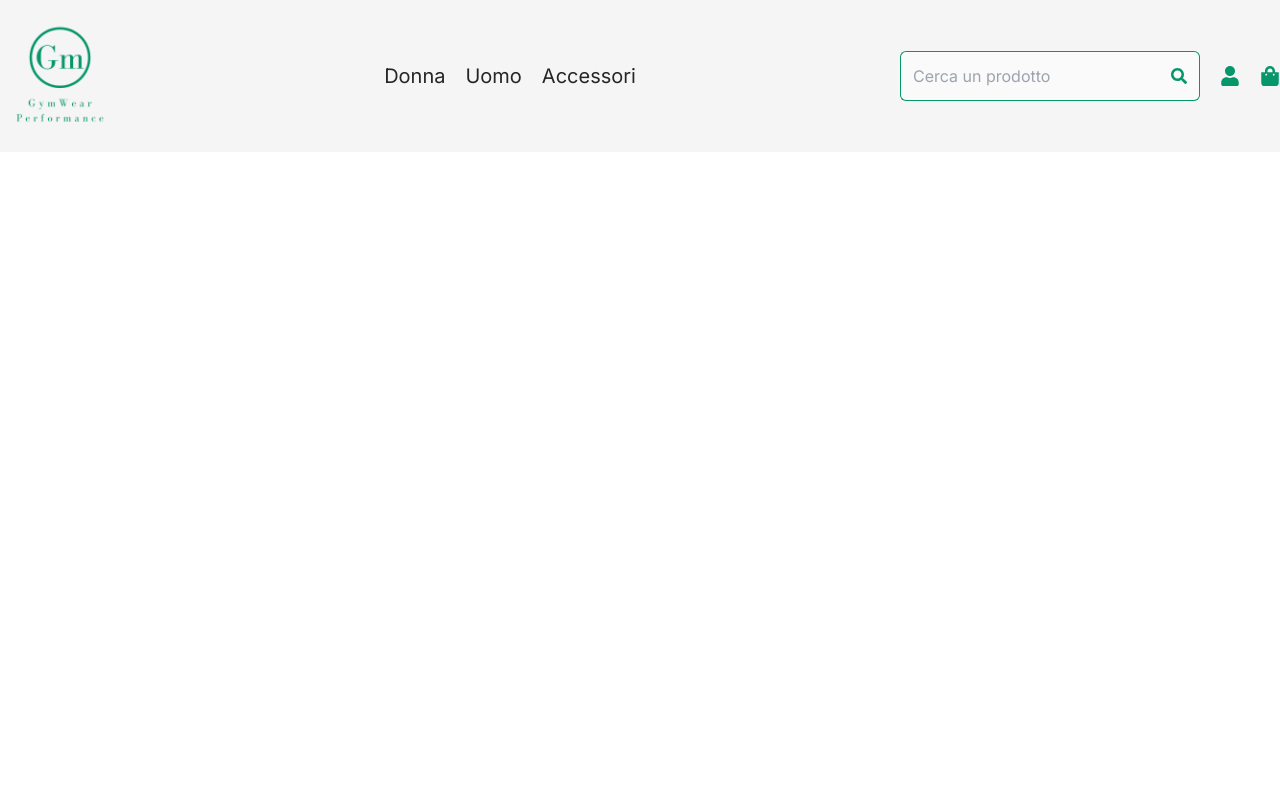
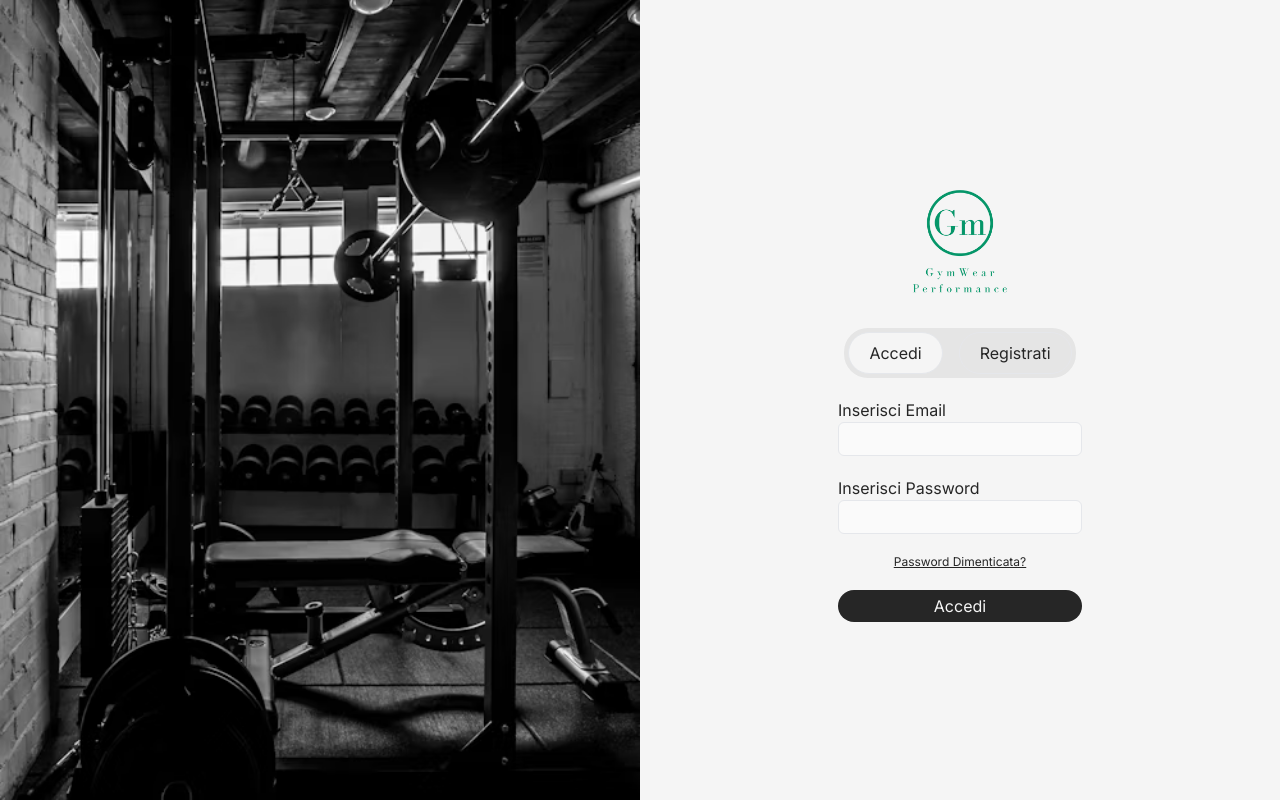
Before and after one commit to CaldatoLuca/fe-e-commerce, a React (Vite) app: page /login in a window 1280 px wide. Built offline with nearby package versions, Linux system fonts and the light colour scheme.

Commit message:
feat: login page

```diff
--- a/src/App.jsx
+++ b/src/App.jsx
@@ -2,7 +2,7 @@ import React from "react";
 import { BrowserRouter as Router, Routes, Route } from "react-router-dom";
 import Home from "./pages/Home";
 import Search from "./pages/Search";
-
+import Login from "./pages/Login";
 import Header from "./components/Header";
 import Footer from "./components/Footer";
 
@@ -10,14 +10,26 @@ function App() {
   return (
     <>
       <Router>
-        <Header />
         <Routes>
-          <Route path="/" element={<Home />} />
-          <Route path="/search" element={<Search />} />
-
+          <Route
+            path="/"
+            element={
+              <>
+                <Header /> <Home /> <Footer />
+              </>
+            }
+          />
+          <Route
+            path="/search"
+            element={
+              <>
+                <Header /> <Search /> <Footer />
+              </>
+            }
+          />
+          <Route path="/login" element={<Login />} />
           {/* <Route path="*" element={<NotFound />} /> */}
         </Routes>
-        <Footer />
       </Router>
     </>
   );
--- /dev/null
+++ b/src/pages/Login.jsx
@@ -0,0 +1,161 @@
+import { Link } from "react-router-dom";
+import { useState } from "react";
+import loginImg from "../assets/img/login.avif";
+
+function Login() {
+  const [activeButton, setActiveButton] = useState("accedi");
+
+  const handleClick = (button) => {
+    setActiveButton(button);
+  };
+
+  return (
+    <div id="login" className="text-neutral-800 bg-neutral-100 ">
+      <div className="h-screen flex justify-center items-center">
+        {/* img */}
+        <div className="w-1/2 h-full hidden lg:block">
+          <img
+            src={loginImg}
+            alt="login-img"
+            className=" w-full h-full object-cover object-bottom block"
+          />
+        </div>
+
+        {/* Forms */}
+        <div className="flex flex-col gap-5 justify-center items-center w-1/2">
+          {/* Logo */}
+          <Link to="/">
+            {" "}
+            <img
+              src="/white-logo.png"
+              alt="Dark Logo"
+              className="img-fluid block "
+              width={130}
+              height={130}
+            />
+          </Link>
+
+          {/* switch */}
+          <div className="flex gap-4 bg-neutral-200 rounded-3xl p-1 ">
+            <button
+              className={`border rounded-3xl px-5 py-2 ${
+                activeButton === "accedi" ? "bg-neutral-100" : "bg-transparent"
+              }`}
+              onClick={() => handleClick("accedi")}
+            >
+              Accedi
+            </button>
+            <button
+              className={`border rounded-3xl px-5 py-2 ${
+                activeButton === "registrati"
+                  ? "bg-neutral-100"
+                  : "bg-transparent"
+              }`}
+              onClick={() => handleClick("registrati")}
+            >
+              Registrati
+            </button>
+          </div>
+
+          {/* Login */}
+          <form
+            action="#"
+            method="post"
+            className={`flex flex-col gap-5 ${
+              activeButton === "accedi" ? "" : "hidden"
+            }`}
+          >
+            {/* Email */}
+            <div className="flex-col flex">
+              <label htmlFor="login-email">Inserisci Email</label>
+              <input
+                type="text"
+                name="email"
+                id="login-email"
+                className="p-1 border bg-neutral-50   hover:border-emerald-600 rounded-md cursor-pointer outline-none group-hover:bg-neutral-100 transition"
+              />
+            </div>
+
+            {/* Password */}
+            <div className="flex-col flex">
+              {" "}
+              <label htmlFor="login-password">Inserisci Password</label>
+              <input
+                type="password"
+                name="password"
+                id="login-password"
+                className="p-1 border bg-neutral-50   hover:border-emerald-600 rounded-md cursor-pointer outline-none group-hover:bg-neutral-100 transition"
+              />
+            </div>
+
+            <button className="text-xs underline">Password Dimenticata?</button>
+
+            <button className="bg-neutral-800 rounded-3xl text-neutral-100 py-1">
+              Accedi
+            </button>
+          </form>
+
+          {/* Register */}
+          <form
+            action="#"
+            method="post"
+            className={`flex flex-col gap-5 ${
+              activeButton === "registrati" ? "" : "hidden"
+            }`}
+          >
+            {/* Nome */}
+            <div className="flex-col flex">
+              <label htmlFor="register-name">Inserisci Nome</label>
+              <input
+                type="text"
+                name="name"
+                id="register-name"
+                className="p-1 border bg-neutral-50   hover:border-emerald-600 rounded-md cursor-pointer outline-none group-hover:bg-neutral-100 transition"
+              />
+            </div>
+
+            {/* Cognome */}
+            <div className="flex-col flex">
+              <label htmlFor="register-surname">Inserisci Cognome</label>
+              <input
+                type="text"
+                name="surname"
+                id="register-surname"
+                className="p-1 border bg-neutral-50   hover:border-emerald-600 rounded-md cursor-pointer outline-none group-hover:bg-neutral-100 transition"
+              />
+            </div>
+
+            {/* Email */}
+            <div className="flex-col flex">
+              <label htmlFor="register-email">Inserisci Email</label>
+              <input
+                type="text"
+                name="email"
+                id="register-email"
+                className="p-1 border bg-neutral-50   hover:border-emerald-600 rounded-md cursor-pointer outline-none group-hover:bg-neutral-100 transition"
+              />
+            </div>
+
+            {/* Password */}
+            <div className="flex-col flex">
+              {" "}
+              <label htmlFor="register-password">Inserisci Password</label>
+              <input
+                type="password"
+                name="password"
+                id="register-password"
+                className="p-1 border bg-neutral-50   hover:border-emerald-600 rounded-md cursor-pointer outline-none group-hover:bg-neutral-100 transition"
+              />
+            </div>
+
+            <button className="bg-neutral-800 rounded-3xl text-neutral-100 py-1">
+              Registrati
+            </button>
+          </form>
+        </div>
+      </div>
+    </div>
+  );
+}
+
+export default Login;
--- a/src/pages/PageTwo.jsx
+++ /dev/null
@@ -1,5 +0,0 @@
-function PageTwo() {
-  return <main>Page Two</main>;
-}
-
-export default PageTwo;
```
Also changed, not shown: src/assets/img/login.avif (added).
